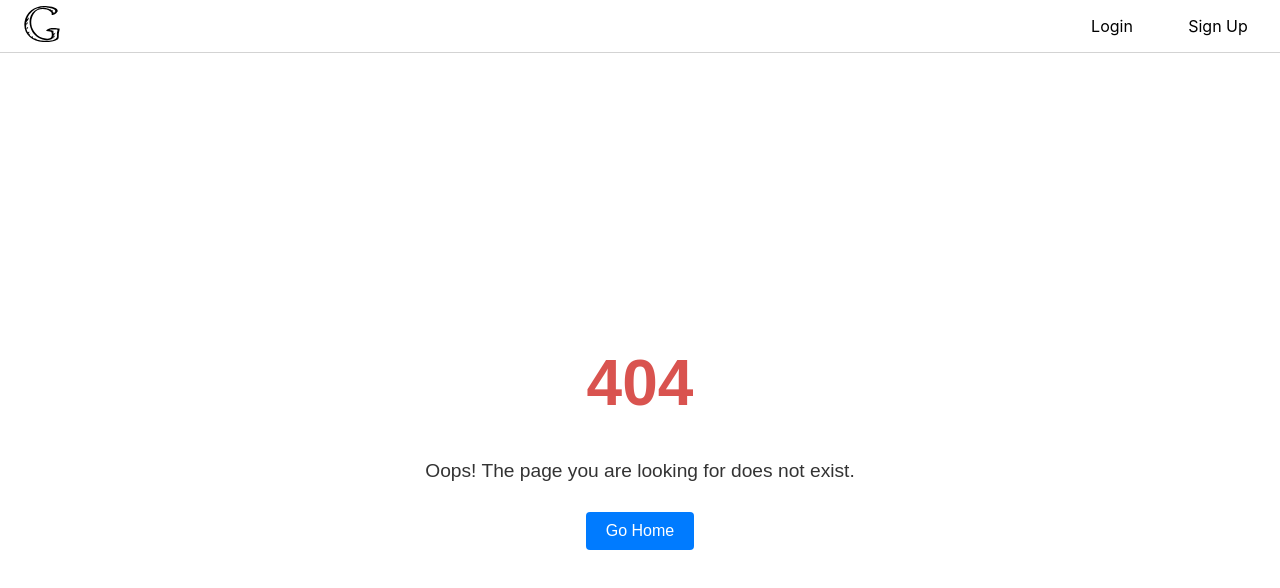
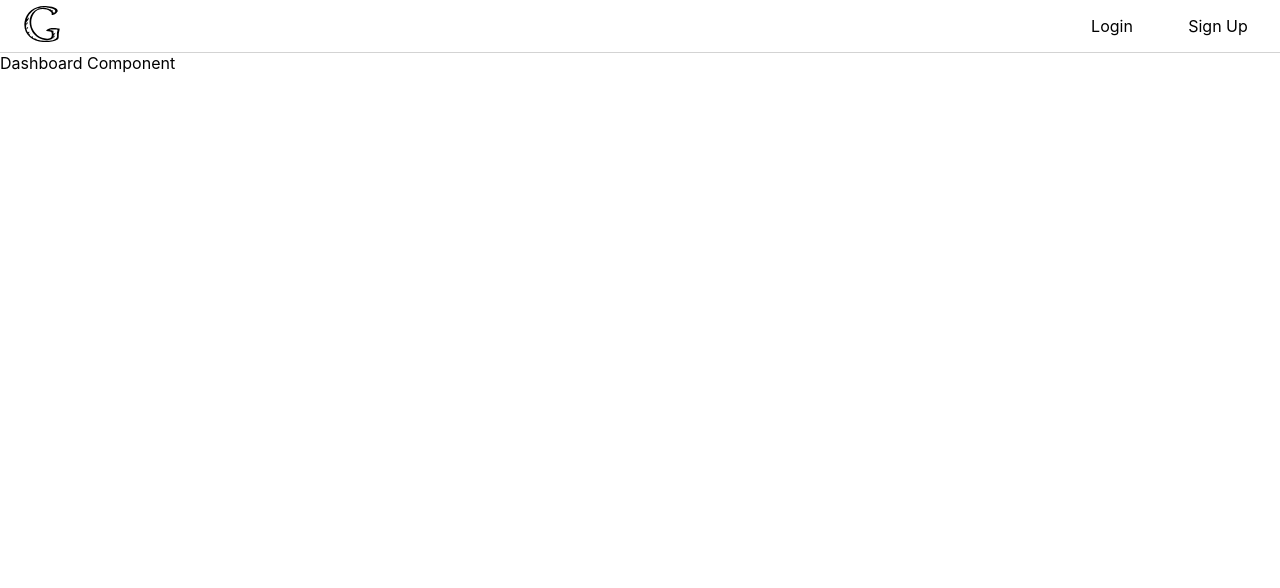
Before and after one commit to AVIRENI-CHANDAN/in-scene-ad-replacement, a React (Create React App) app in the folder frontend/: page /dashboard in a window 1280 px wide. Before the commit this address had no page. Shown: the top 588 px of the page. Built offline with nearby package versions, Linux system fonts and the light colour scheme.

Commit message:
Base dashboard added to UI

```diff
--- a/frontend/src/App.js
+++ b/frontend/src/App.js
@@ -2,6 +2,7 @@ import React from 'react';
 import { Route, Routes } from 'react-router-dom';
 import './App.css';
 import { AuthProvider } from './components/AuthContext';
+import Dashboard from './components/Dashboard/Dashboard';
 import LandingPage from './components/LandingPage/LandingPage';
 import LoginPage from './components/LoginPage/LoginPage';
 import NavigationBar from './components/NavigationBar/NavigationBar';
@@ -18,6 +19,7 @@ function App() {
             <Route path="/" element={<LandingPage />} />
             <Route path="/signup" element={<RegistrationPage />} />
             <Route path="/login" element={<LoginPage />} />
+            <Route path="/dashboard" element={<Dashboard />} />
             <Route path="*" element={<NotFound />} />
           </Routes>
         </div>
--- /dev/null
+++ b/frontend/src/components/Dashboard/Dashboard.js
@@ -0,0 +1,15 @@
+import React from 'react';
+import PropTypes from 'prop-types';
+import styles from './Dashboard.module.scss';
+
+const Dashboard = () => (
+  <div className={styles.Dashboard}>
+    Dashboard Component
+  </div>
+);
+
+Dashboard.propTypes = {};
+
+Dashboard.defaultProps = {};
+
+export default Dashboard;
--- /dev/null
+++ b/frontend/src/components/Dashboard/Dashboard.module.scss
@@ -0,0 +1 @@
+.Dashboard {}
```
Also changed, not shown: frontend/src/components/Dashboard/Dashboard.lazy.js (added, +11 -0 lines).
